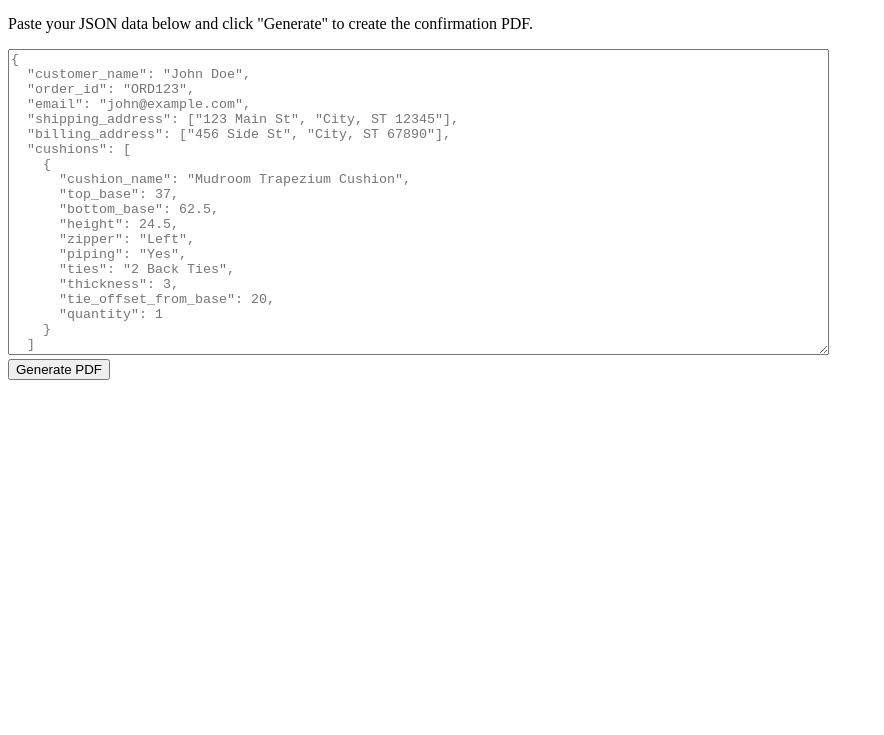
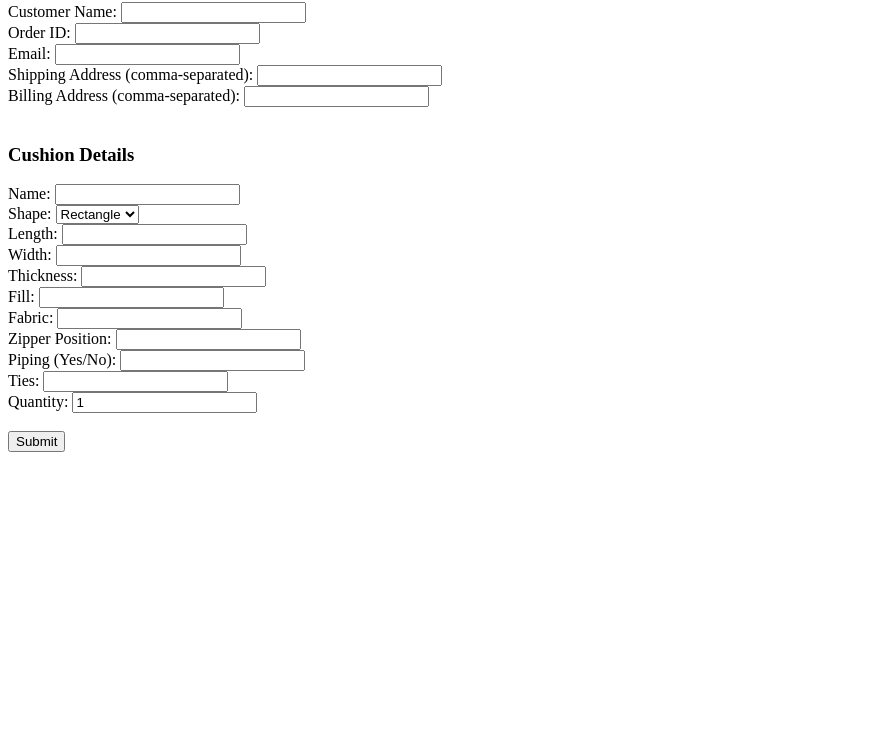
Before and after one commit to cozycornerpatios-fabric/Confirmation_File_Generator, a plain HTML site: page form.html in a window 1280 px wide. Shown: the part 65-800 px from the top of the page, without its empty margins (0-884 px from the left). Drawn offline with Linux system fonts and the light colour scheme.

Commit message:
Update form.html

```diff
--- a/form.html
+++ b/form.html
@@ -1,44 +1,93 @@
 <!DOCTYPE html>
-<html lang="en">
+<html>
 <head>
-  <meta charset="UTF-8">
-  <title>Generate Cushion Confirmation PDF</title>
+    <title>Cushion Order Form</title>
 </head>
 <body>
-  <h1>Generate Cushion Confirmation</h1>
-  <p>Paste your JSON data below and click "Generate" to create the confirmation PDF.</p>
-  <form id="pdfForm">
-    <textarea name="json" rows="20" cols="100" placeholder='{
-  "customer_name": "John Doe",
-  "order_id": "ORD123",
-  "email": "john@example.com",
-  "shipping_address": ["123 Main St", "City, ST 12345"],
-  "billing_address": ["456 Side St", "City, ST 67890"],
-  "cushions": [
-    {
-      "cushion_name": "Mudroom Trapezium Cushion",
-      "top_base": 37,
-      "bottom_base": 62.5,
-      "height": 24.5,
-      "zipper": "Left",
-      "piping": "Yes",
-      "ties": "2 Back Ties",
-      "thickness": 3,
-      "tie_offset_from_base": 20,
-      "quantity": 1
-    }
-  ]
-}'></textarea><br>
-    <button type="submit">Generate PDF</button>
+    <h2>Cushion Order Form</h2>
+    <form action="/generate-confirmation" method="post" enctype="application/json" onsubmit="submitForm(event)">
+        <label>Customer Name: <input type="text" id="customer_name"></label><br>
+        <label>Order ID: <input type="text" id="order_id"></label><br>
+        <label>Email: <input type="email" id="email"></label><br>
+        <label>Shipping Address (comma-separated): <input type="text" id="shipping_address"></label><br>
+        <label>Billing Address (comma-separated): <input type="text" id="billing_address"></label><br><br>
+
+        <h3>Cushion Details</h3>
+        <label>Name: <input type="text" id="cushion_name"></label><br>
+        <label>Shape:
+            <select id="shape" onchange="toggleShapeFields()">
+                <option value="rectangle">Rectangle</option>
+                <option value="trapezoid">Trapezoid</option>
+            </select>
+        </label><br>
+
+        <div id="rectangleFields">
+            <label>Length: <input type="number" step="0.1" id="length"></label><br>
+            <label>Width: <input type="number" step="0.1" id="width"></label><br>
+        </div>
+
+        <div id="trapezoidFields" style="display: none;">
+            <label>Top Base: <input type="number" step="0.1" id="top_base"></label><br>
+            <label>Bottom Base: <input type="number" step="0.1" id="bottom_base"></label><br>
+            <label>Height: <input type="number" step="0.1" id="height"></label><br>
+        </div>
+
+        <label>Thickness: <input type="number" step="0.1" id="thickness"></label><br>
+        <label>Fill: <input type="text" id="fill"></label><br>
+        <label>Fabric: <input type="text" id="fabric"></label><br>
+        <label>Zipper Position: <input type="text" id="zipper"></label><br>
+        <label>Piping (Yes/No): <input type="text" id="piping"></label><br>
+        <label>Ties: <input type="text" id="ties"></label><br>
+        <label>Quantity: <input type="number" id="quantity" value="1"></label><br><br>
+
+        <button type="submit">Submit</button>
     </form>
 
     <script>
-    document.getElementById("pdfForm").addEventListener("submit", function(e) {
-      e.preventDefault();
+        function toggleShapeFields() {
+            const shape = document.getElementById('shape').value;
+            document.getElementById('rectangleFields').style.display = shape === 'rectangle' ? 'block' : 'none';
+            document.getElementById('trapezoidFields').style.display = shape === 'trapezoid' ? 'block' : 'none';
+        }
+
+        function submitForm(event) {
+            event.preventDefault();
+
+            const shape = document.getElementById('shape').value;
+            let cushion = {
+                cushion_name: document.getElementById('cushion_name').value,
+                shape: shape,
+                thickness: parseFloat(document.getElementById('thickness').value),
+                fill: document.getElementById('fill').value,
+                fabric: document.getElementById('fabric').value,
+                zipper: document.getElementById('zipper').value,
+                piping: document.getElementById('piping').value,
+                ties: document.getElementById('ties').value,
+                quantity: parseInt(document.getElementById('quantity').value)
+            };
+
+            if (shape === 'rectangle') {
+                cushion.length = parseFloat(document.getElementById('length').value);
+                cushion.width = parseFloat(document.getElementById('width').value);
+            } else {
+                cushion.top_base = parseFloat(document.getElementById('top_base').value);
+                cushion.bottom_base = parseFloat(document.getElementById('bottom_base').value);
+                cushion.height = parseFloat(document.getElementById('height').value);
+            }
+
+            const payload = {
+                customer_name: document.getElementById('customer_name').value,
+                order_id: document.getElementById('order_id').value,
+                email: document.getElementById('email').value,
+                shipping_address: document.getElementById('shipping_address').value.split(','),
+                billing_address: document.getElementById('billing_address').value.split(','),
+                cushions: [cushion]
+            };
+
             fetch("/generate-confirmation", {
                 method: "POST",
                 headers: { "Content-Type": "application/json" },
-        body: document.querySelector("textarea").value
+                body: JSON.stringify(payload)
             })
             .then(res => res.json())
             .then(data => {
@@ -47,9 +96,8 @@
                 } else {
                     alert("Error: " + JSON.stringify(data));
                 }
-      })
-      .catch(err => alert("Request failed: " + err));
             });
+        }
     </script>
 </body>
 </html>
```
Lines whose indentation alone changed are shown as unchanged.
